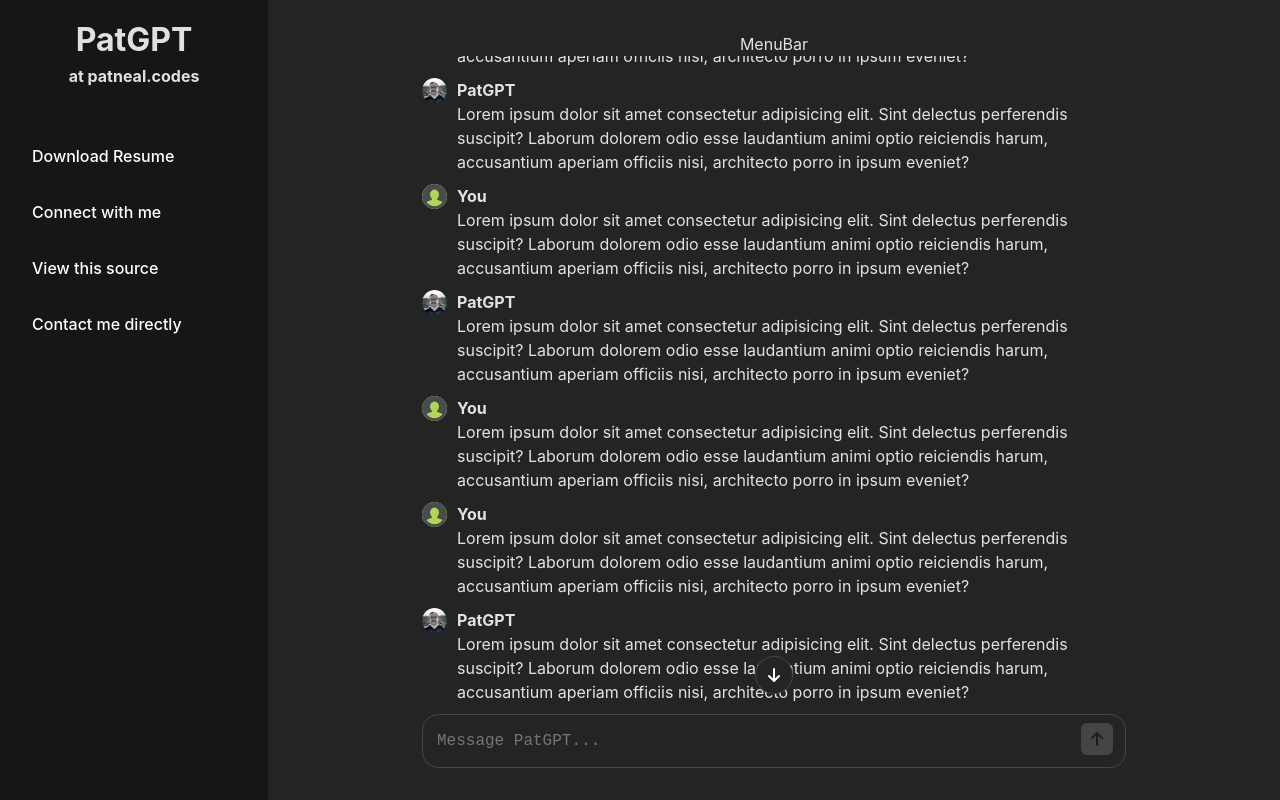
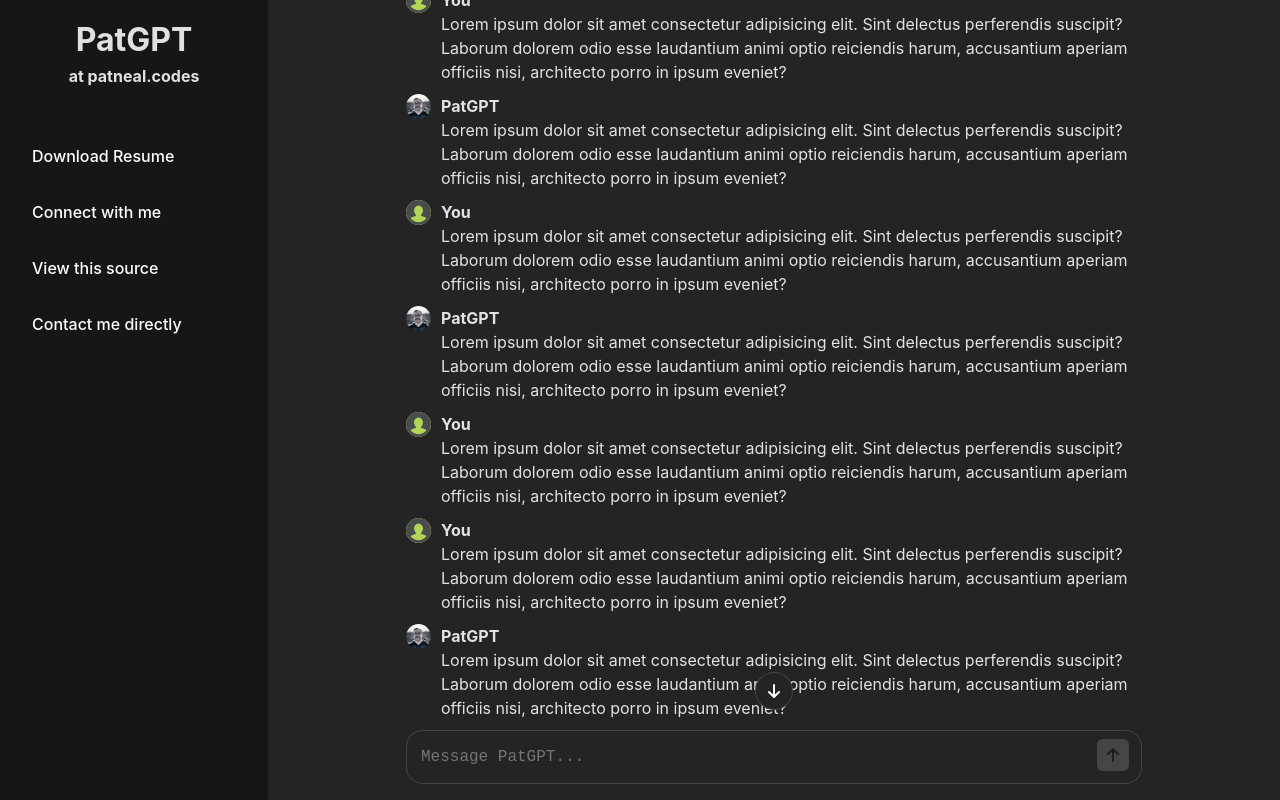
Before and after one commit to patnealcodes/patgpt, a React (Vite) app: page / in a window 1280 px wide. Built offline with nearby package versions, Linux system fonts and the light colour scheme.

Commit message:
Updating layout and custom scrollbar

```diff
--- a/src/App.css
+++ b/src/App.css
@@ -2,6 +2,25 @@
 *::before,
 *::after {
   box-sizing: border-box;
+}
+
+::-webkit-scrollbar {
+  width: 20px;
+}
+
+::-webkit-scrollbar-track {
+  background-color: transparent;
+}
+
+::-webkit-scrollbar-thumb {
+  background-color: #383738;
+  border-radius: 20px;
+  border: 6px solid transparent;
+  background-clip: content-box;
+}
+
+::-webkit-scrollbar-thumb:hover {
+  background-color: #a8bbbf;
 }
 
 #root {
@@ -20,6 +39,10 @@ aside {
   background-color: #161616;
   width: 100%;
   max-width: 268px;
+
+  @media (max-width: 768px) {
+    display: none;
+  }
 }
 
 main {
@@ -29,7 +52,4 @@ main {
   flex-direction: column-reverse;
   flex-grow: 1;
   height: 100%;
-  margin: 0 auto;
-  max-width: 768px;
-  padding: 2rem;
 }
--- a/src/App.tsx
+++ b/src/App.tsx
@@ -1,4 +1,4 @@
-import { ChatLog, InputBar, MenuBar, Sidebar } from './components'
+import { ChatLog, InputBar, Sidebar } from './components'
 
 import './App.css'
 import { createContext } from 'react'
@@ -21,7 +21,6 @@ function App() {
         <main>
           <InputBar />
           <ChatLog />
-          <MenuBar />
         </main>
       </PseudoSignals.Provider>
     </div>
--- a/src/components/ChatLog/ChatLog.css
+++ b/src/components/ChatLog/ChatLog.css
@@ -15,6 +15,12 @@
   right: 0;
   top: 0;
   bottom: 0;
+}
+
+.messages {
+  max-width: 768px;
+  margin: 0 auto;
+  padding: 0 16px 0;
 }
 
 .to-bottom {
--- a/src/components/ChatLog/ChatLog.tsx
+++ b/src/components/ChatLog/ChatLog.tsx
@@ -43,11 +43,18 @@ function ChatLog() {
 
     // Scroll to bottom on first load
     scrollToBottom()
+
+    window.addEventListener('resize', checkIfScrolled)
+
+    return () => {
+      window.removeEventListener('resize', checkIfScrolled)
+    }
   }, []) // eslint-disable-line react-hooks/exhaustive-deps
 
   return (
     <div className="chat-log-container">
       <div className="chat-log" ref={chatLogRef} onScroll={checkIfScrolled}>
+        <div className="messages">
           <Message sender="user" />
           <Message sender="bot" />
           <Message sender="user" />
@@ -59,6 +66,7 @@ function ChatLog() {
           <Message sender="user" />
           <Message sender="bot" />
         </div>
+      </div>
       {
         chatScrolled && (
           <div className="to-bottom">
@@ -67,7 +75,7 @@ function ChatLog() {
 
         )
       }
-    </div>
+    </div >
   )
 }
 
--- a/src/components/InputBar/InputBar.css
+++ b/src/components/InputBar/InputBar.css
@@ -1,3 +1,9 @@
+.input-bar-container {
+  padding: 0 16px 16px;
+  width: 100%;
+  max-width: 768px;
+}
+
 .input-bar {
   align-items: flex-end;
   border: 1px solid;
@@ -8,7 +14,6 @@
   position: relative;
   padding: 0 48px 0 0;
   scrollbar-width: none;
-  width: 100%;
 
   &:focus-within {
     border-color: rgba(255, 255, 255, 0.25);
--- a/src/components/InputBar/InputBar.tsx
+++ b/src/components/InputBar/InputBar.tsx
@@ -38,6 +38,7 @@ function InputBar() {
   }, [question]) // eslint-disable-line react-hooks/exhaustive-deps
 
   return (
+    <div className="input-bar-container">
       <div className="input-bar">
         <textarea
           className="question-box"
@@ -52,6 +53,7 @@ function InputBar() {
           <img src={upArrow} alt="Submit Message" />
         </button>
       </div>
+    </div>
   )
 }
 
--- a/src/components/MenuBar/MenuBar.tsx
+++ /dev/null
@@ -1,6 +0,0 @@
-
-function MenuBar() {
-  return <div>MenuBar</div>
-}
-
-export default MenuBar
--- a/src/components/index.tsx
+++ b/src/components/index.tsx
@@ -1,6 +1,5 @@
 import ChatLog from './ChatLog/ChatLog';
-import MenuBar from './MenuBar/MenuBar';
 import InputBar from './InputBar/InputBar';
 import Sidebar from './Sidebar/Sidebar';
 
-export { ChatLog, MenuBar, InputBar, Sidebar }
+export { ChatLog, InputBar, Sidebar }
```
Also changed, not shown: src/components/MenuBar/MenuBar.css (deleted). Lines whose indentation alone changed are shown as unchanged.
